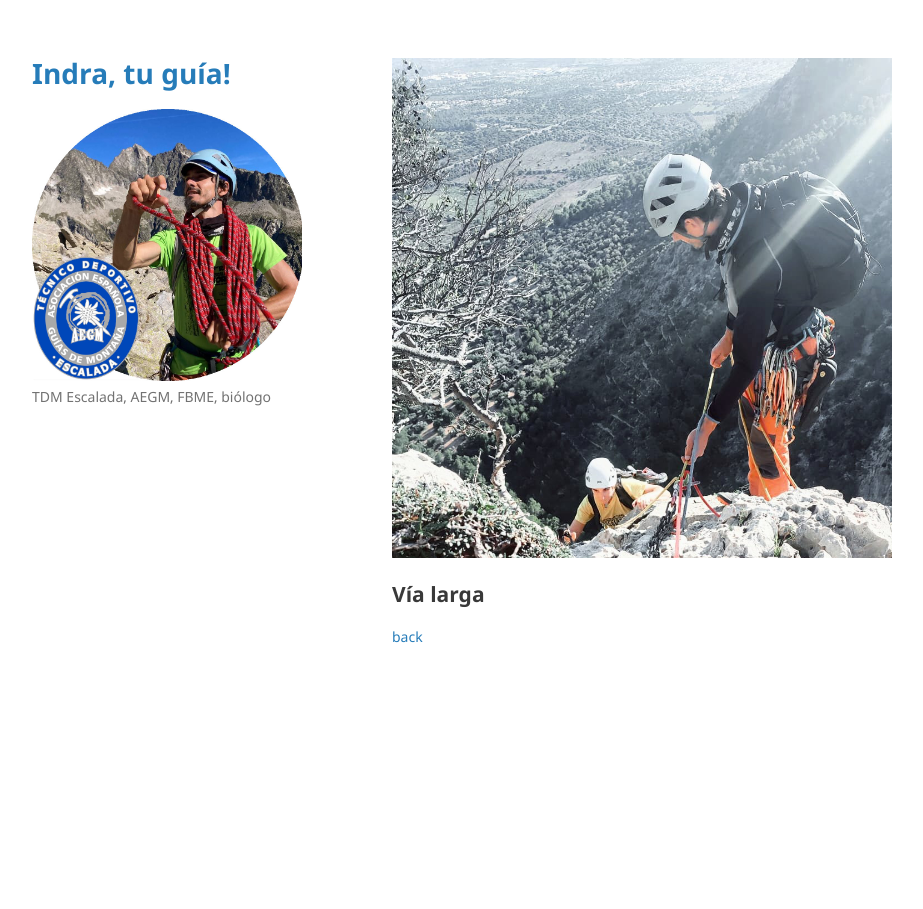
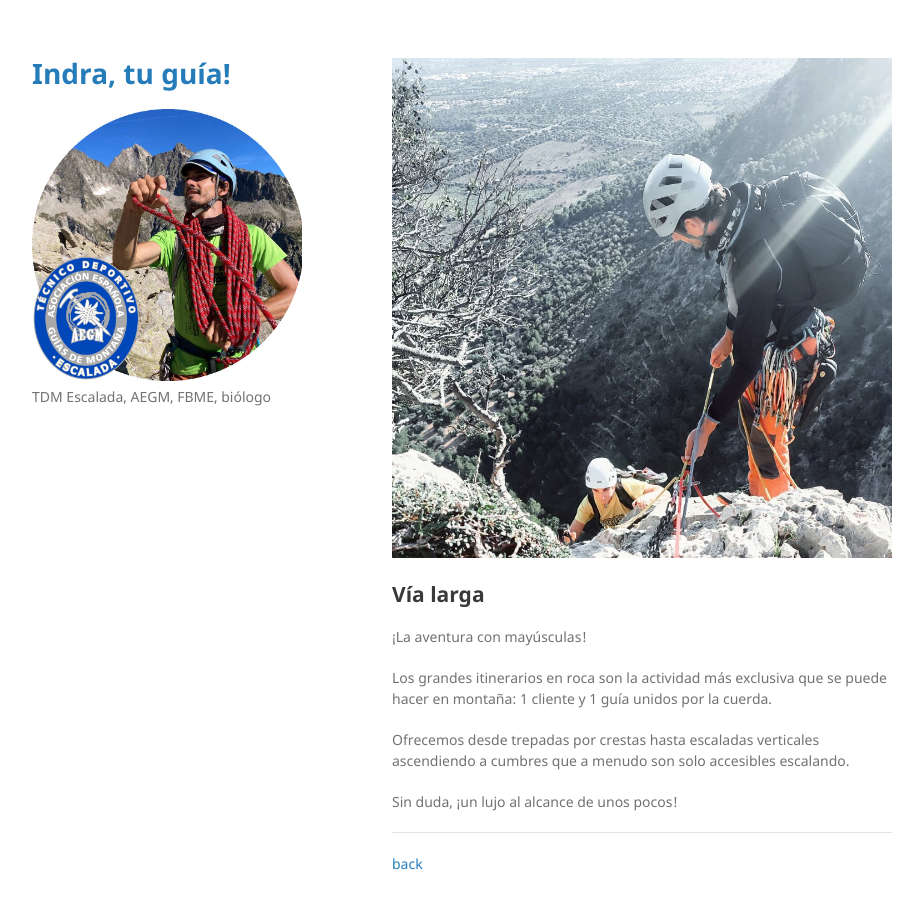
Before and after one commit to indradecastro/MountainGuide, a Jekyll site: the page built from via-larga-equipada.md, in a window 1280 px wide and 944 px high. Shown: the top 909 px of the window, without its empty margins (178-1101 px from the left). Built offline with Jekyll 4.4.1, drawn with Linux system fonts in a browser that asks for light colours; our own code applies the rules of GitHub Pages for plain Markdown files.

Commit message:
add details

```diff
--- a/via-larga-equipada.md
+++ b/via-larga-equipada.md
@@ -1,9 +1,13 @@
----
-layout: default
----
-
 ![Guiando una vía larga](./assets/img/conclientes.square.jpg)
 
 ## Vía larga
+¡La aventura con mayúsculas!
 
+Los grandes itinerarios en roca son la actividad más exclusiva que se puede hacer en montaña: 1 cliente y 1 guía unidos por la cuerda.
+
+Ofrecemos desde trepadas por crestas hasta escaladas verticales ascendiendo a cumbres que a menudo son solo accesibles escalando.
+
+Sin duda, ¡un lujo al alcance de unos pocos!
+
+* * *
 [back](./)
```
Also changed, not shown: index.md (+12 -14 lines).
